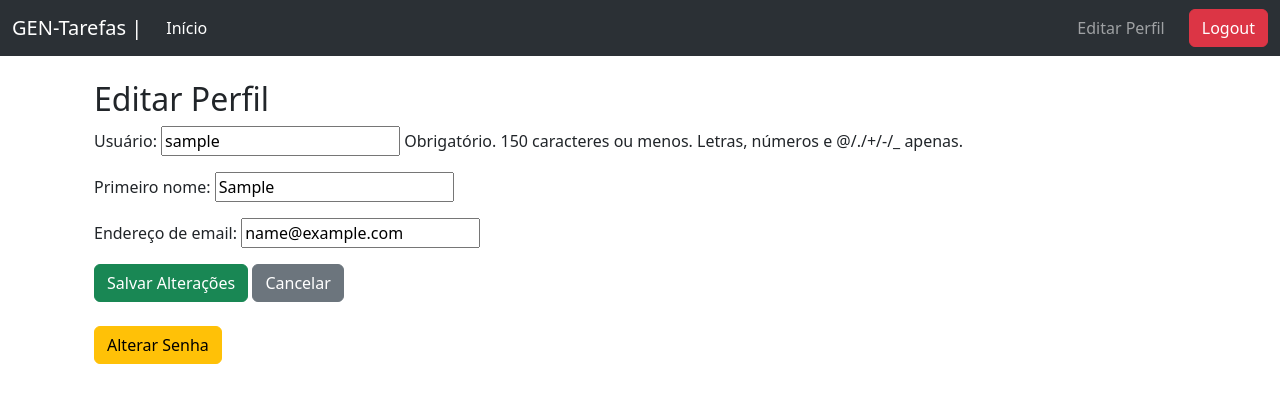
After one commit to TavaresItalo01/Projeto-DevWeb2, a Django app: page /editar-perfil/ in a window 1280 px wide. The commit adds this page. Shown: the top 403 px of the page. Run offline with Django 5.2, Linux system fonts and the light colour scheme; the visitor is signed in with stand-in values (Sample User, id 1).

Commit message:
criação das telas de edição do usuario e para alteração de senha

```diff
--- a/core/urls.py
+++ b/core/urls.py
@@ -1,6 +1,7 @@
 from .views import registrar
 from django.urls import path
 from django.contrib.auth import views as auth_views
+from .views import UserUpdateView
 
 app_name = "core"
 
@@ -8,4 +9,9 @@ urlpatterns = [
     path('registro/', registrar, name='registro'),
     path('login/', auth_views.LoginView.as_view(template_name='usuarios/login.html'), name='login'),
     path('logout/', auth_views.LogoutView.as_view(template_name='usuarios/logout.html'), name='logout'),
+
+    path('editar-perfil/', UserUpdateView.as_view(), name='editar_perfil'),
+
+    path('password_change/', auth_views.PasswordChangeView.as_view(), name='password_change'),
+    path('password_change/done/', auth_views.PasswordChangeDoneView.as_view(), name='password_change_done'),
 ]
--- a/core/views.py
+++ b/core/views.py
@@ -1,6 +1,10 @@
 from django.shortcuts import render, redirect
 from django.contrib.auth import login
+from django.contrib.auth.models import User
+from django.urls import reverse_lazy
+from django.contrib.auth.mixins import LoginRequiredMixin
 from .forms import UserRegistrationForm
+from django.views.generic.edit import UpdateView
 
 def registrar(request):
     if request.method == "POST":
@@ -15,3 +19,13 @@ def registrar(request):
         form = UserRegistrationForm()
 
     return render(request, 'usuarios/registro.html', {'form': form})
+
+class UserUpdateView(LoginRequiredMixin, UpdateView):
+    model = User
+    template_name = 'usuarios/editar_perfil.html'
+    fields = ['username','first_name','email']  # Campos que o usuário pode editar
+
+    success_url = reverse_lazy('home')  # Para onde redirecionar após a edição
+
+    def get_object(self):
+        return self.request.user
--- a/templates/base.html
+++ b/templates/base.html
@@ -18,14 +18,26 @@
           <div class="collapse navbar-collapse" id="navbarSupportedContent">
             <ul class="navbar-nav me-auto mb-2 mb-lg-0">
               <li class="nav-item">
-                <a class="nav-link active" aria-current="page" href="{% url 'home' %}">Inicio</a>
+                <a class="nav-link active" aria-current="page" href="{% url 'home' %}">Início</a>
               </li>
             </ul>
-            <!-- Formulário de Logout -->
-            <form method="post" action="{% url 'core:logout' %}" class="d-flex">
-              {% csrf_token %}
-              <button type="submit" class="btn btn-danger">Logout</button>
-            </form>
+
+            <!-- Links para o usuário autenticado -->
+            {% if user.is_authenticated %}
+              <ul class="navbar-nav me-3">
+                <li class="nav-item">
+                  <a class="nav-link" href="{% url 'core:editar_perfil' %}">Editar Perfil</a>
+                </li>
+              </ul>
+
+              <!-- Formulário de Logout -->
+              <form method="post" action="{% url 'core:logout' %}" class="d-flex">
+                {% csrf_token %}
+                <button type="submit" class="btn btn-danger">Logout</button>
+              </form>
+            {% else %}
+              <a href="{% url 'core:registro' %}" class="btn btn-primary">Registre-se</a>
+            {% endif %}
           </div>
         </div>
       </nav>
--- /dev/null
+++ b/templates/usuarios/editar_perfil.html
@@ -0,0 +1,22 @@
+{% extends "base.html" %}
+
+{% block page_titulo %}
+  Editar Perfil
+{% endblock page_titulo %}
+
+{% block conteudo %}
+<div class="container mt-4">
+    <h2>Editar Perfil</h2>
+    <form method="post">
+        {% csrf_token %}
+        {{ form.as_p }}
+        <button type="submit" class="btn btn-success">Salvar Alterações</button>
+        <a href="{% url 'home' %}" class="btn btn-secondary">Cancelar</a>
+    </form>
+
+    <!-- Link para editar a senha -->
+    <div class="mt-4">
+        <a href="{% url 'core:password_change' %}" class="btn btn-warning">Alterar Senha</a>
+    </div>
+</div>
+{% endblock conteudo %}
--- a/templates/usuarios/logout.html
+++ b/templates/usuarios/logout.html
@@ -10,7 +10,7 @@
     <p>Obrigado por usar o nosso sistema. Você foi desconectado com sucesso.</p>
 
     <!-- Formulário POST para logout -->
-    <form method="post" action="{% url 'logout' %}">
+    <form method="post" action="{% url 'core:logout' %}">
       {% csrf_token %}
       <button type="submit" class="btn btn-primary">Fazer logout</button>
     </form>
```
Also changed, not shown: gerenciador_tarefas/templates/base.html (+18 -6 lines), templates/registration/password_change_form.html (added, +14 -0 lines), templates/registration/password_change_form_done.html (added, +9 -0 lines).
